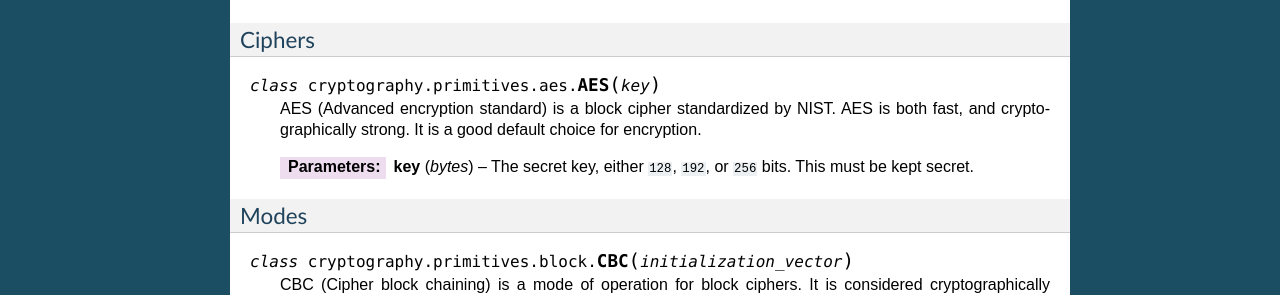
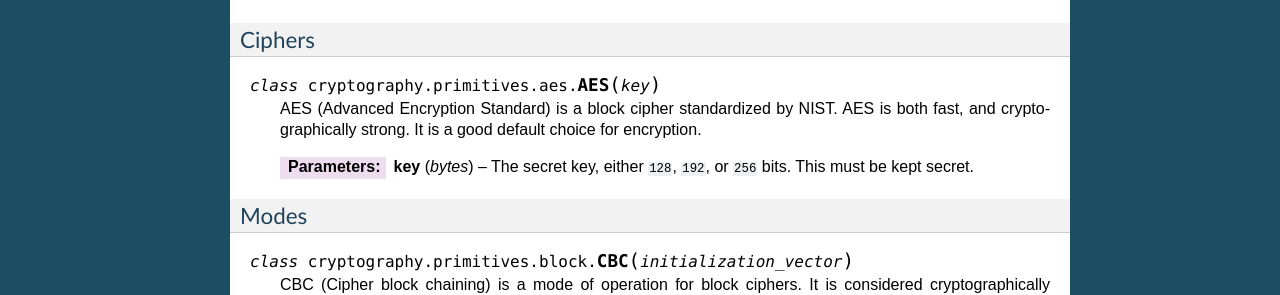
Before and after one commit to WebKing0121/cryptography, a Sphinx documentation site: the page built from docs/primitives/symmetric-encryption.rst, in a window 1280 px wide. Shown: the part 488-783 px from the top of the page. Built offline with Sphinx 7.4.7, drawn with Linux system fonts in a browser that asks for light colours.

Commit message:
All caps

```diff
--- a/docs/primitives/symmetric-encryption.rst
+++ b/docs/primitives/symmetric-encryption.rst
@@ -34,7 +34,7 @@ Ciphers
 
 .. class:: cryptography.primitives.aes.AES(key)
 
-    AES (Advanced encryption standard) is a block cipher standardized by NIST.
+    AES (Advanced Encryption Standard) is a block cipher standardized by NIST.
     AES is both fast, and cryptographically strong. It is a good default
     choice for encryption.
 
```
